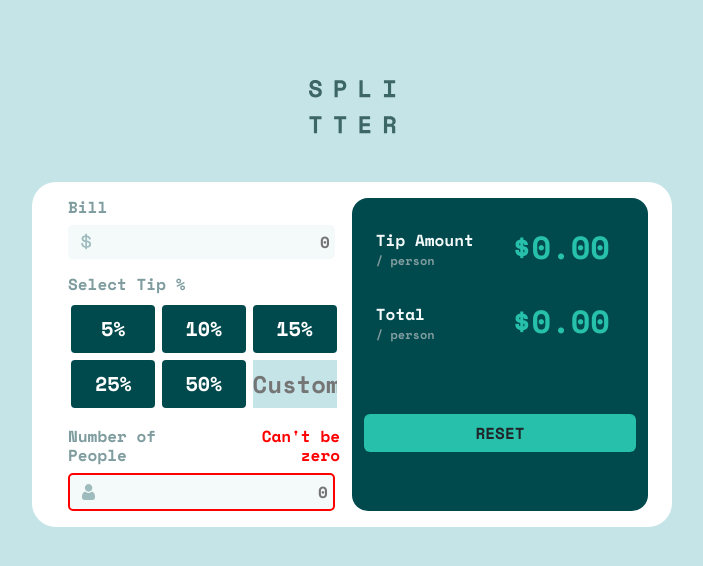
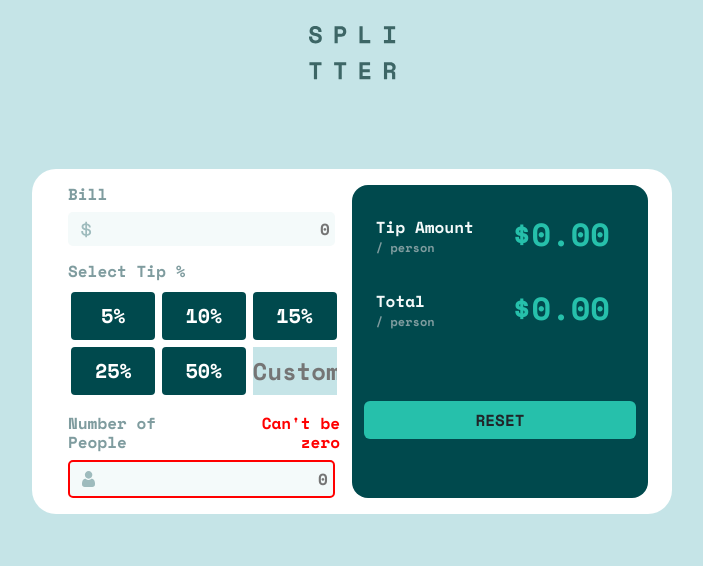
Before and after one commit to AchintyaK02/Tip-Calculator, a plain HTML site: page index.html in a window 1280 px wide. Shown: the whole page, without its empty margins (288-991 px from the left). Drawn offline with nearby package versions, Linux system fonts and the light colour scheme.

Commit message:
changed margin for logo and container

```diff
--- a/styles.css
+++ b/styles.css
@@ -37,16 +37,14 @@ body{
 }
 
 .logo{
-    position: relative;
-    top:10%;
+    margin:2% auto;
 }
-
 
 .container{
     background-color: var(--clr-neutral-100);
     border-radius: 1.5em;
     padding: 1em 1.5em;
-    margin:10% auto;
+    margin:5% auto 10%;
     max-width: 50%;
     text-align: initial;
 }
```
